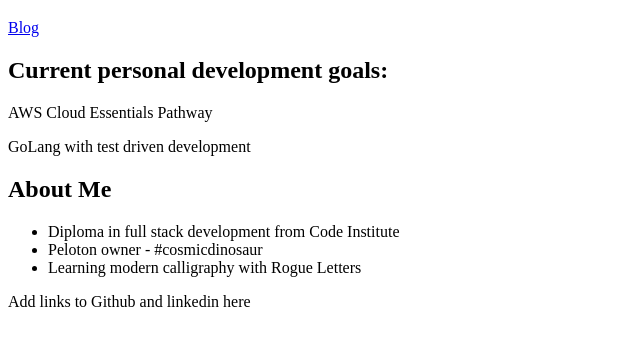
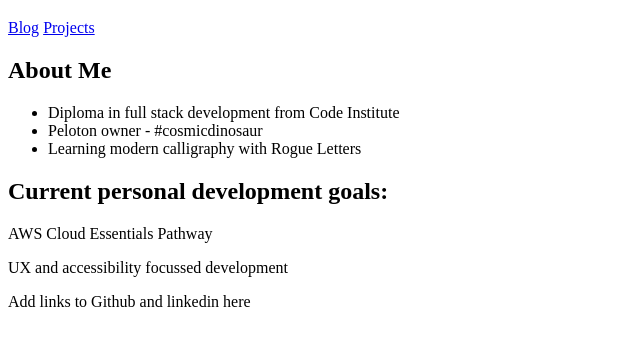
Before and after one commit to ccp84/dinosaur_august_23, a plain HTML site: page index.html in a window 1280 px wide. Shown: the part 61-406 px from the top of the page, without its empty margins (0-640 px from the left). Drawn offline with Linux system fonts and the light colour scheme.

Commit message:
html>set up base pages

```diff
--- a/index.html
+++ b/index.html
@@ -4,6 +4,8 @@
 <head>
     <meta charset="UTF-8">
     <meta name="viewport" content="width=device-width, initial-scale=1.0">
+    <link rel="stylesheet" href="style.css">
+    <meta name="description" content="Homepage for CosmicDinosaur Tech Fullstack Developer">
     <title>Cosmic Dinosaur Tech</title>
 </head>
 
@@ -12,16 +14,10 @@
         <h1>
             Cosmic Dinosaur Tech
         </h1>
-        <a href="blog.html">Blog</a>
+        <a href="blog.html">Blog</a> <a href=#>Projects</a>
     </header>
     <main>
-        <div>
-            <h2>
-                Current personal development goals:
-            </h2>
-            <p>AWS Cloud Essentials Pathway</p>
-            <p>GoLang with test driven development</p>
-        </div>
+
         <div>
             <h2>About Me</h2>
             <ul>
@@ -30,7 +26,13 @@
                 <li>Learning modern calligraphy with Rogue Letters</li>
             </ul>
         </div>
-
+        <div>
+            <h2>
+                Current personal development goals:
+            </h2>
+            <p>AWS Cloud Essentials Pathway</p>
+            <p>UX and accessibility focussed development</p>
+        </div>
     </main>
     <footer>
         Add links to Github and linkedin here
```
Also changed, not shown: blog.html (+1 -1 lines).
